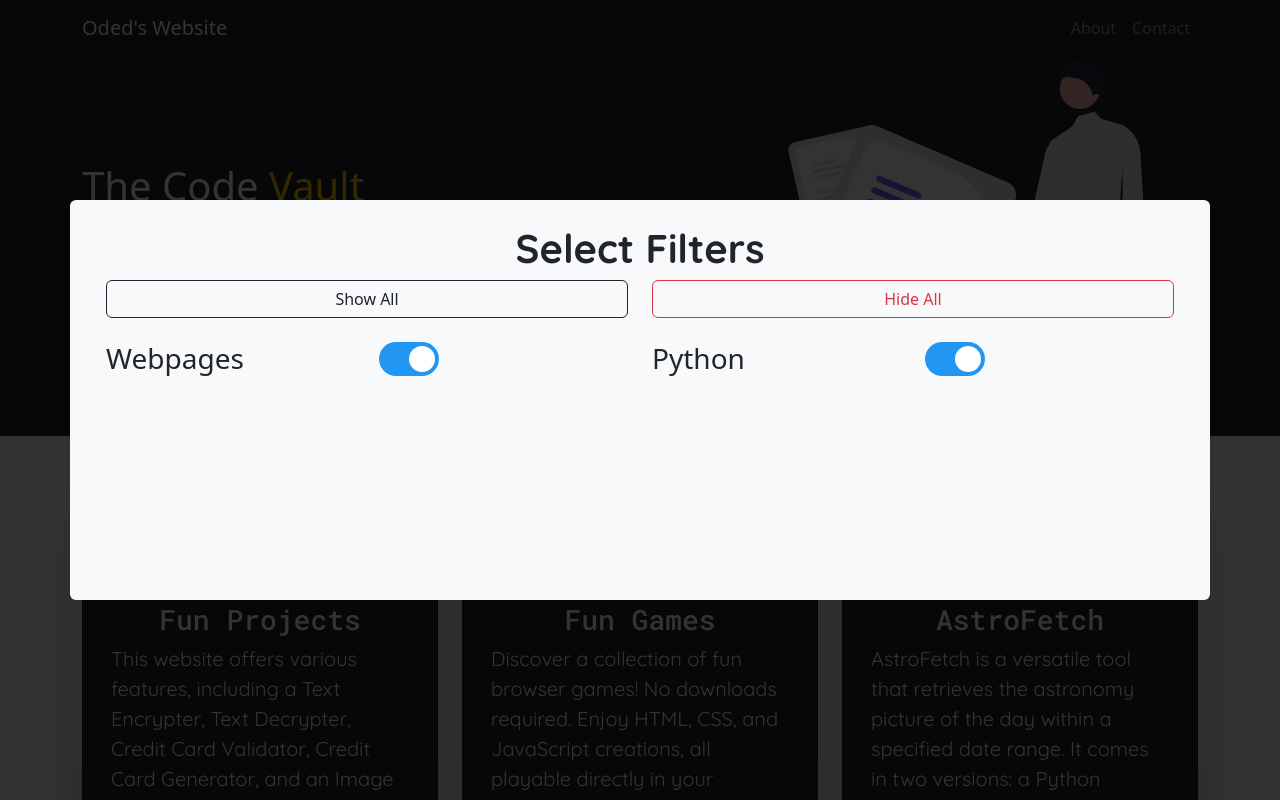
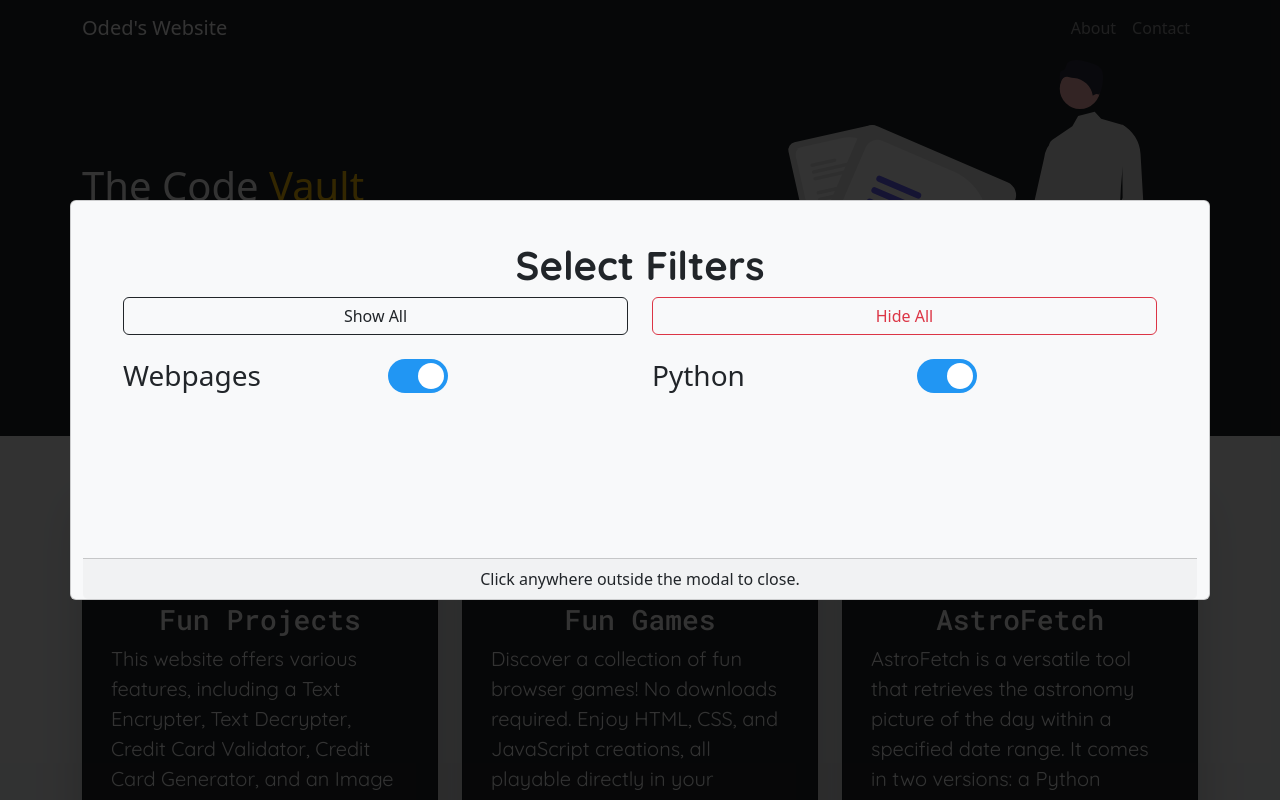
Before and after one commit to Oded2/Code-Vault, a SvelteKit app: page / in a window 1280 px wide. Both pictures are taken after a click on the button "Filters". Shown: the top 800 px of the page. Built offline with nearby package versions, Linux system fonts and the light colour scheme; a web font is replaced by a local one.

Commit message:
Updated modal

```diff
--- a/src/components/Modal.svelte
+++ b/src/components/Modal.svelte
@@ -9,8 +9,13 @@
     class="backdrop d-flex align-items-center justify-content-center"
     on:click|self
   >
-    <div class=" container h-50 bg-light rounded">
-      <slot />
+    <div class=" container h-50 bg-light rounded card">
+      <div class="card-body">
+        <slot />
+      </div>
+      <div class="card-footer text-center">
+        <span class="fw-light">Click anywhere outside the modal to close.</span>
+      </div>
     </div>
   </div>
 {/if}
```
